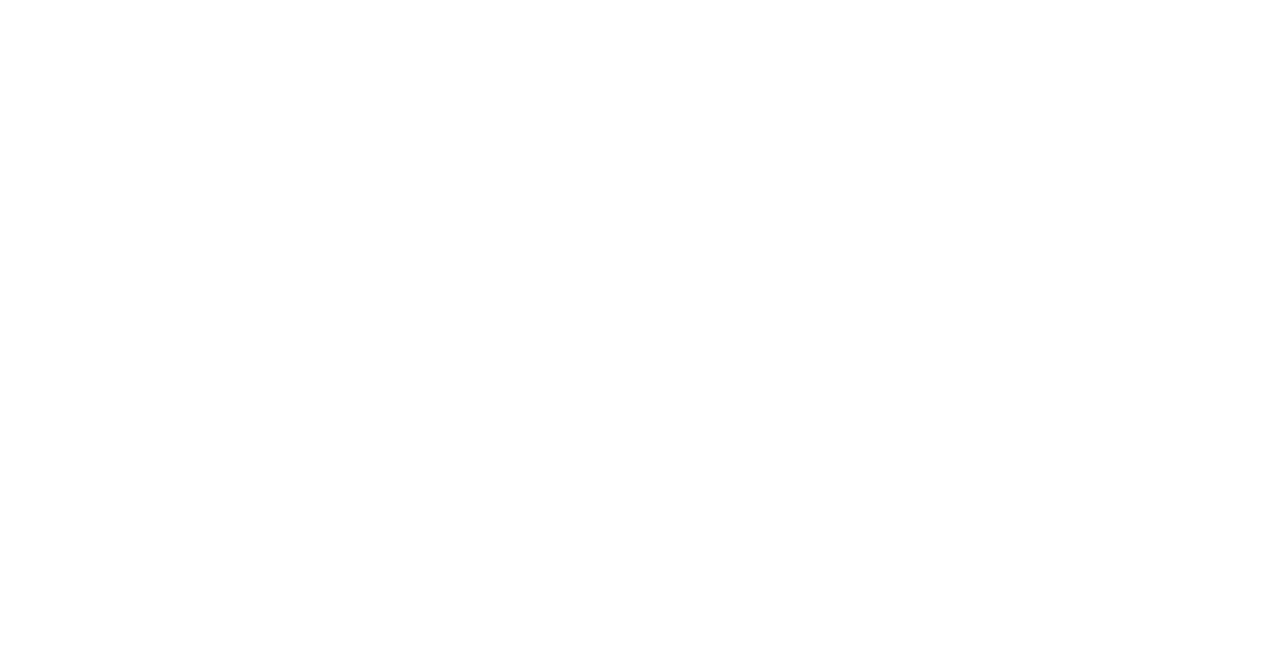
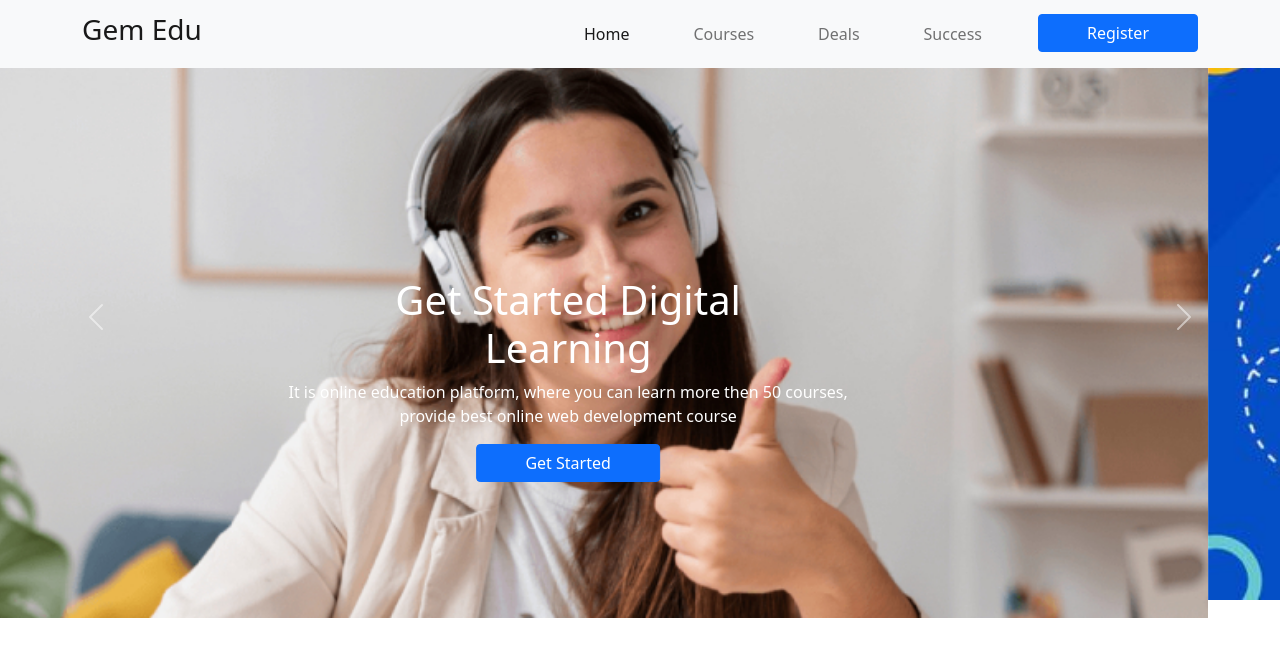
Before and after one commit to 002imran/gem-edu, a plain HTML site: page index.html in a window 1280 px wide. Drawn offline with nearby package versions, Linux system fonts and the light colour scheme.

Commit message:
nav bar and carousal

```diff
--- a/index.html
+++ b/index.html
@@ -4,9 +4,127 @@
     <meta charset="UTF-8">
     <meta http-equiv="X-UA-Compatible" content="IE=edge">
     <meta name="viewport" content="width=device-width, initial-scale=1.0">
+    <link href="https://cdn.jsdelivr.net/npm/bootstrap@5.1.3/dist/css/bootstrap.min.css" rel="stylesheet"
+        integrity="sha384-1BmE4kWBq78iYhFldvKuhfTAU6auU8tT94WrHftjDbrCEXSU1oBoqyl2QvZ6jIW3" crossorigin="anonymous">
     <title>Gem | Edu</title>
 </head>
 <body>
+    <header>
+        <!-- Navbar Start -->
+        <nav class="navbar navbar-light bg-light fixed-top navbar-expand-lg">
+            <div class="container">
+                <a class="navbar-brand" href="#">
+                    <h3>Gem Edu</h3>
+                </a>
+                <button class="navbar-toggler" type="button" data-bs-toggle="collapse"
+                    data-bs-target="#navbarSupportedContent" aria-controls="navbarSupportedContent" aria-expanded="false"
+                    aria-label="Toggle navigation">
+                    <span class="navbar-toggler-icon"></span>
+                </button>
+                <div class="collapse navbar-collapse" id="navbarSupportedContent">
+                    <ul class="navbar-nav ms-auto mb-2 mb-lg-0">
+                        <li class="nav-item ps-5">
+                            <a class="nav-link active" aria-current="page" href="#">Home</a>
+                        </li>
+                        <li class="nav-item ps-5">
+                            <a class="nav-link" href="#">Courses</a>
+                        </li>
+                        <li class="nav-item ps-5">
+                            <a class="nav-link" href="#">Deals</a>
+                        </li>
+                        <li class="nav-item ps-5">
+                            <a class="nav-link" href="#">Success</a>
+                        </li>
+                        <li class="nav-item ps-5">
+                            <button class="btn btn-primary px-5" href="#">Register</button>
+                        </li>
+
+                </div>
+            </div>
+        </nav>
+
+        <!--- Navbar End --->
+
+        <!----- Slider Start ---->
+
+            <section class="mt-3">
+            <div id="carouselExampleControls" class="carousel slide" data-bs-ride="carousel">
+                <div class="carousel-inner">
+
+                <div class="carousel-item active">
+                    <img src="assets/cover/cover-1.jpg" class="d-block w-100 mt-5 img-fluid" alt="...">
+                    <div class="carousel-caption d-flex align-items-center justify-content-center">
+                        <div class="mb-5 pb-5">
+                            <h1>Get Started Digital <br> Learning</h1>
+                            <p>It is online education platform, where you can learn more then 50 courses, <br> provide best online web
+                                development
+                                course </p>
+                            <button class="btn btn-primary px-5" href="#">Get Started</button>
+                        </div>
+                    </div>
+                 </div>
+
+                <div class="carousel-item">
+                    <img src="assets/cover/banner.jpg" class="d-block w-100 img-fluid" alt="...">
+                    <div class="carousel-caption d-flex align-items-center justify-content-center">
+                        <div class="mb-5 pb-5">
+                            <h1>Get Started Digital <br> Learning</h1>
+                            <p>It is online education platform, where you can learn more then 50 courses, <br> provide best online web
+                                development
+                                course </p>
+                            <button class="btn btn-primary px-5" href="#">Get Started</button>
+                        </div>
+                    </div>
+                 </div>
+
+                <div class="carousel-item">
+                    <img src="assets/cover/cover-3.png" class="d-block w-100 img-fluid" alt="...">
+                    <div class="carousel-caption d-flex align-items-center justify-content-center">
+                        <div class="mb-5 pb-5">
+                            <h1>Get Started Digital <br> Learning</h1>
+                            <p>It is online education platform, where you can learn more then 50 courses, <br> provide best online web
+                                development
+                                course </p>
+                            <button class="btn btn-primary px-5" href="#">Get Started</button>
+                        </div>
+                    </div>
+                 </div>
+
+
+
+
+
+                    <!-- <div class="carousel-item">
+                        <img src="assets/cover/cover-2.jpg" class="d-block w-100" alt="...">
+                    </div>
+                    <div class="carousel-item">
+                        <img src="assets/cover/cover-3.jpg" class="d-block w-100" alt="...">
+                    </div> -->
+                </div>
+                <button class="carousel-control-prev" type="button" data-bs-target="#carouselExampleControls" data-bs-slide="prev">
+                    <span class="carousel-control-prev-icon" aria-hidden="true"></span>
+                    <span class="visually-hidden">Previous</span>
+                </button>
+                <button class="carousel-control-next" type="button" data-bs-target="#carouselExampleControls" data-bs-slide="next">
+                    <span class="carousel-control-next-icon" aria-hidden="true"></span>
+                    <span class="visually-hidden">Next</span>
+                </button>
+            </div>
+            </section>
+
+        <!----- Slider End ------>
+
+
+    </header>
+
+
+
+
+
+
+<script src="https://cdn.jsdelivr.net/npm/bootstrap@5.1.3/dist/js/bootstrap.bundle.min.js"
+    integrity="sha384-ka7Sk0Gln4gmtz2MlQnikT1wXgYsOg+OMhuP+IlRH9sENBO0LRn5q+8nbTov4+1p"
+    crossorigin="anonymous"></script>
 
 </body>
 </html>
```
Also changed, not shown: assets/cover/banner.jpg (added), assets/cover/cover-1.jpg (added), assets/cover/cover-1.png (deleted), assets/cover/cover-3.png (added), styles/style.css (added).
